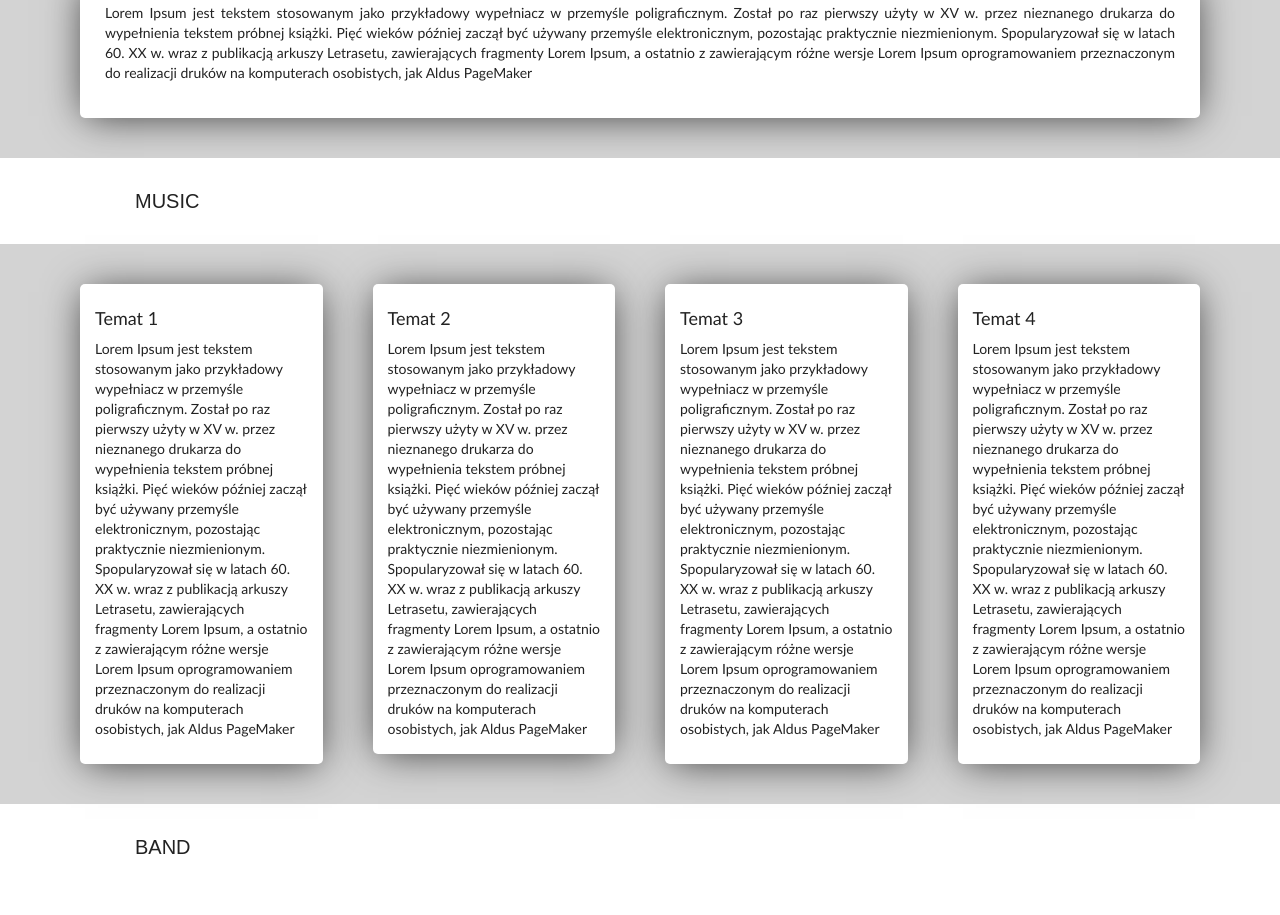
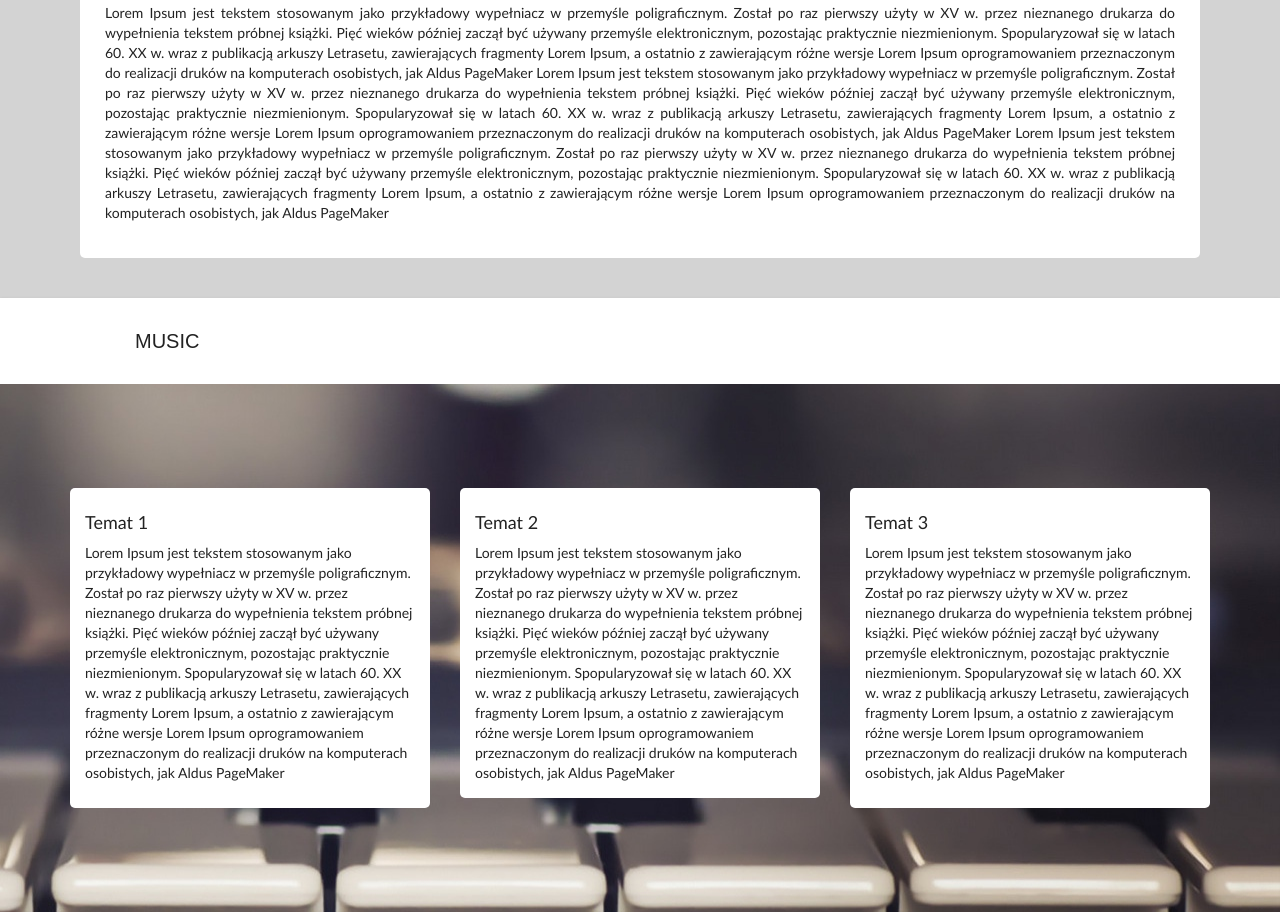
Before and after one commit to YellowFlash525/FirstProject, a website: page app/index.html in a window 1280 px wide. Shown: the part 776-1691 px from the top of the page. Drawn offline with nearby package versions, Linux system fonts and the light colour scheme; files that its build step writes are made by us from their sources; files whose address does not match are found by name.

Commit message:
Add parallax and edit code

```diff
--- a/app/index.html
+++ b/app/index.html
@@ -127,6 +127,8 @@
             <div class="Box1">
                 <p>
                   Lorem Ipsum jest tekstem stosowanym jako przykładowy wypełniacz w przemyśle poligraficznym. Został po raz pierwszy użyty w XV w. przez nieznanego drukarza do wypełnienia tekstem próbnej książki. Pięć wieków później zaczął być używany przemyśle elektronicznym, pozostając praktycznie niezmienionym. Spopularyzował się w latach 60. XX w. wraz z publikacją arkuszy Letrasetu, zawierających fragmenty Lorem Ipsum, a ostatnio z zawierającym różne wersje Lorem Ipsum oprogramowaniem przeznaczonym do realizacji druków na komputerach osobistych, jak Aldus PageMaker
+                  Lorem Ipsum jest tekstem stosowanym jako przykładowy wypełniacz w przemyśle poligraficznym. Został po raz pierwszy użyty w XV w. przez nieznanego drukarza do wypełnienia tekstem próbnej książki. Pięć wieków później zaczął być używany przemyśle elektronicznym, pozostając praktycznie niezmienionym. Spopularyzował się w latach 60. XX w. wraz z publikacją arkuszy Letrasetu, zawierających fragmenty Lorem Ipsum, a ostatnio z zawierającym różne wersje Lorem Ipsum oprogramowaniem przeznaczonym do realizacji druków na komputerach osobistych, jak Aldus PageMaker
+                  Lorem Ipsum jest tekstem stosowanym jako przykładowy wypełniacz w przemyśle poligraficznym. Został po raz pierwszy użyty w XV w. przez nieznanego drukarza do wypełnienia tekstem próbnej książki. Pięć wieków później zaczął być używany przemyśle elektronicznym, pozostając praktycznie niezmienionym. Spopularyzował się w latach 60. XX w. wraz z publikacją arkuszy Letrasetu, zawierających fragmenty Lorem Ipsum, a ostatnio z zawierającym różne wersje Lorem Ipsum oprogramowaniem przeznaczonym do realizacji druków na komputerach osobistych, jak Aldus PageMaker
                 </p>
             </div>
           </div>
@@ -137,10 +139,10 @@
           <h2>MUSIC</h2>
         </div>
       </div>
-      <section>
-        <div class="container">
+      <section class="parallax">
+        <div class="container parallax-inner">
           <div class="row">
-            <div class="col-md-3">
+            <div class="col-md-4">
               <div class="Box2">
                 <h4>Temat 1</h4>
                 <p>
@@ -148,7 +150,7 @@
                 </p>
               </div>
             </div>
-            <div class="col-md-3">
+            <div class="col-md-4">
               <div class="Box2">
                 <h4>Temat 2</h4>
                 <article>
@@ -156,17 +158,9 @@
                 </article>
               </div>
             </div>
-            <div class="col-md-3">
+            <div class="col-md-4">
               <div class="Box2">
                 <h4>Temat 3</h4>
-                <p>
-                  Lorem Ipsum jest tekstem stosowanym jako przykładowy wypełniacz w przemyśle poligraficznym. Został po raz pierwszy użyty w XV w. przez nieznanego drukarza do wypełnienia tekstem próbnej książki. Pięć wieków później zaczął być używany przemyśle elektronicznym, pozostając praktycznie niezmienionym. Spopularyzował się w latach 60. XX w. wraz z publikacją arkuszy Letrasetu, zawierających fragmenty Lorem Ipsum, a ostatnio z zawierającym różne wersje Lorem Ipsum oprogramowaniem przeznaczonym do realizacji druków na komputerach osobistych, jak Aldus PageMaker
-                </p>
-              </div>
-            </div>
-            <div class="col-md-3">
-              <div class="Box2">
-                <h4>Temat 4</h4>
                 <p>
                   Lorem Ipsum jest tekstem stosowanym jako przykładowy wypełniacz w przemyśle poligraficznym. Został po raz pierwszy użyty w XV w. przez nieznanego drukarza do wypełnienia tekstem próbnej książki. Pięć wieków później zaczął być używany przemyśle elektronicznym, pozostając praktycznie niezmienionym. Spopularyzował się w latach 60. XX w. wraz z publikacją arkuszy Letrasetu, zawierających fragmenty Lorem Ipsum, a ostatnio z zawierającym różne wersje Lorem Ipsum oprogramowaniem przeznaczonym do realizacji druków na komputerach osobistych, jak Aldus PageMaker
                 </p>
--- a/app/styles/main.css
+++ b/app/styles/main.css
@@ -75,19 +75,22 @@ li > .link-nav:hover {
     background-color: #FFFFFF;
     border-radius: 5px;
     text-align: justify;
-    -webkit-box-shadow: 0px 3px 38px -5px rgba(0,0,0,0.75);
-    -moz-box-shadow: 0px 3px 38px -5px rgba(0,0,0,0.75);
-    box-shadow: 0px 3px 38px -5px rgba(0,0,0,0.75);
 }
 
 .Box2 {
     padding: 15px;
-    margin: 40px 10px;
+    margin: 40px 0px;
     background-color: #FFFFFF;
     border-radius: 5px;
-    -webkit-box-shadow: 0px 3px 38px -5px rgba(0,0,0,0.75);
-    -moz-box-shadow: 0px 3px 38px -5px rgba(0,0,0,0.75);
-    box-shadow: 0px 3px 38px -5px rgba(0,0,0,0.75);
+}
+
+.parallax {
+  background: url("../images/background.jpg") repeat fixed 100%;
+}
+
+.parallax-inner {
+  padding-top: 5%;
+  padding-bottom: 5%;
 }
 
 .social-media-icon {
@@ -128,6 +131,7 @@ li > .link-nav:hover {
     background-color: #FFFFFF;
     border-color: #080808;
     padding: 22px 0 22px;
+    box-shadow: inset 0 1px #fff,0 2px 4px rgba(0,0,0,.2);
 }
 
 .nav-scroll-title > .row > h2 {
@@ -143,6 +147,9 @@ li > .link-nav:hover {
   .container-fluid.social-media {
     display: none;
   }
+  .nav-scroll-title > .row > h2 {
+    padding-left: 125px;
+  }
 }
 
 @media screen and (max-width: 1000px)  {
@@ -150,6 +157,9 @@ li > .link-nav:hover {
   .carousel-inner > .item > a > img {
       width: 100%;
       max-height: 400px !important;
+  }
+  .nav-scroll-title > .row > h2 {
+    padding-left: 100px;
   }
 }
 
@@ -178,4 +188,7 @@ li > .link-nav:hover {
   li > .link-nav:hover {
     border-top: 0px;
   }
+  .nav-scroll-title > .row > h2 {
+    padding-left: 50px;
+  }
 }
```
Also changed, not shown: app/images/background.jpg (added), app/images/background1.jpg (added).
